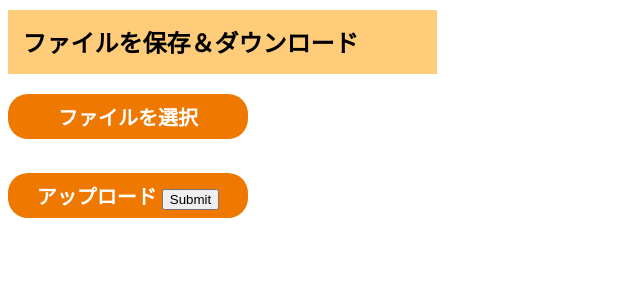
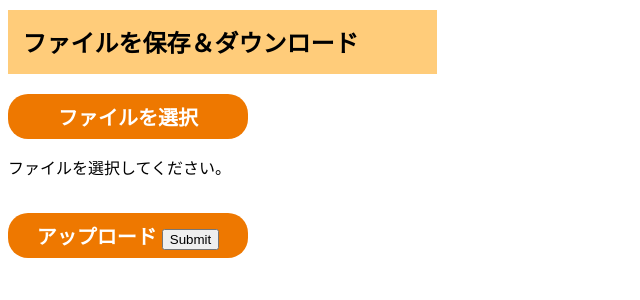
Before and after one commit to grarich/heroku_storage, a Flask app: page / in a window 1280 px wide. Shown: the top 300 px of the page, without its empty margins (0-640 px from the left). Run offline with Flask 2, Linux system fonts and the light colour scheme.

Commit message:
Update index.html

```diff
--- a/templates/index.html
+++ b/templates/index.html
@@ -11,7 +11,7 @@
         <form action="/" method="POST" enctype="multipart/form-data">
             <label for="file">
                 <span class="label_button">ファイルを選択</span>
-                <p id="filename"></p>
+                <p id="filename">ファイルを選択してください。</p>
                 <input type="file" id="file" name="file" class="button" required>
             </label>
             <br>
@@ -35,6 +35,7 @@
         var inputFiles = document.getElementById('file');
         inputFiles.addEventListener("change", (e) => {
             console.log(e.target.files[0].name)
+            console.log(document.getElementById('filename'));
         }, false);
     </script>
 </html>
```
